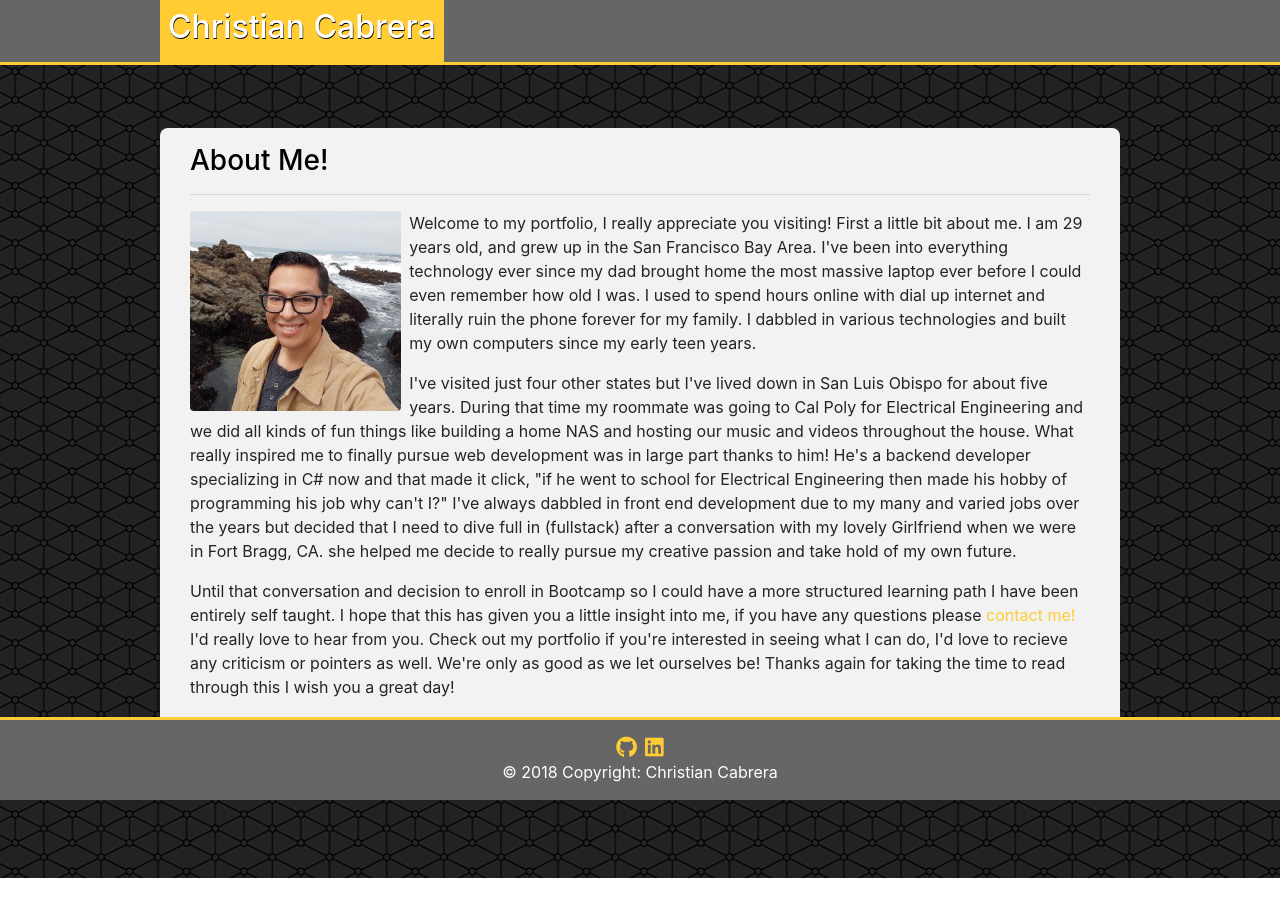
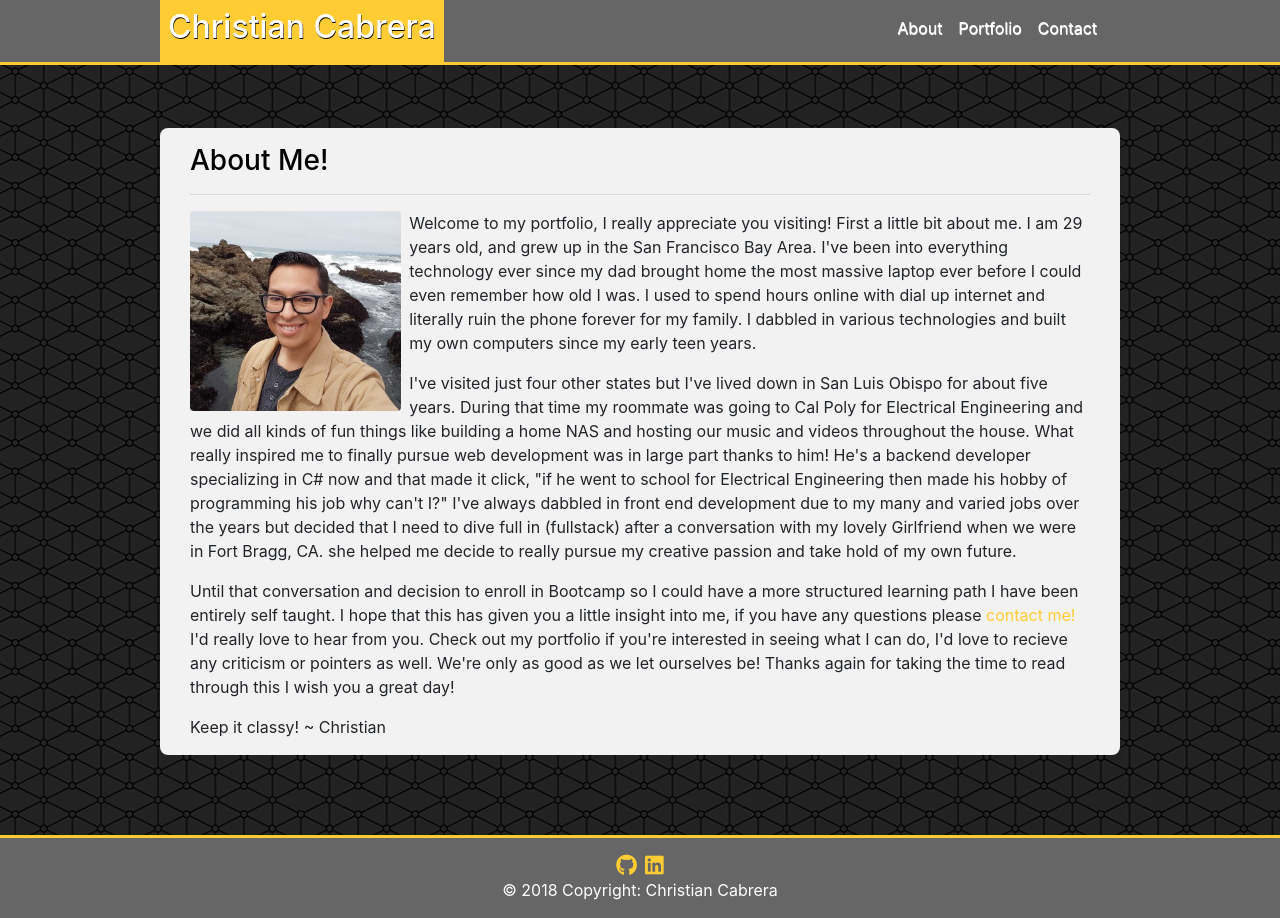
Before and after one commit to Spinglez/Bootstrap-Portfolio, a plain HTML site: page index.html in a window 1280 px wide. Before the commit the page ends 878 px from the top, so only its background shows below. Drawn offline with nearby package versions, Linux system fonts and the light colour scheme.

Commit message:
fixed the navigation to show consistently on large viewport sizes, adjusted footer to it doesn't sit awkwardly.

```diff
--- a/assets/css/style.css
+++ b/assets/css/style.css
@@ -99,12 +99,21 @@ a:hover {
   bottom: 0;
   width: 100%;
   display: block;
-  margin-top: .25rem;
+  margin-top: 75px;
+}
+
+@media screen and (min-width:1080px) {
+  .page-footer {
+    position: static;
+    bottom: 0;
+    width: 100%;
+    display: block;
+  }
 }
 
 @media screen and (min-width: 1440px) {
   .page-footer {
-    position: absolute;
+    position: fixed;
     bottom: 0;
     width: 100%;
     display: block;
--- a/index.html
+++ b/index.html
@@ -32,7 +32,7 @@
                 </button>
               <!-- End Navbar Toggler -->
               <!-- Begin nav links -->
-                <div class="nav collapse" id="collapsibleNavbar" data-toggle="collapse">
+                <div class="nav collapse.show" id="collapsibleNavbar" data-toggle="collapse">
                   <ul class="navbar-nav">
                     <li class="nav-item">
                       <a class="d-inlineblock nav-link" href="index.html">About</a>
```
Also changed, not shown: contact.html (+1 -1 lines), portfolio.html (+1 -1 lines).
